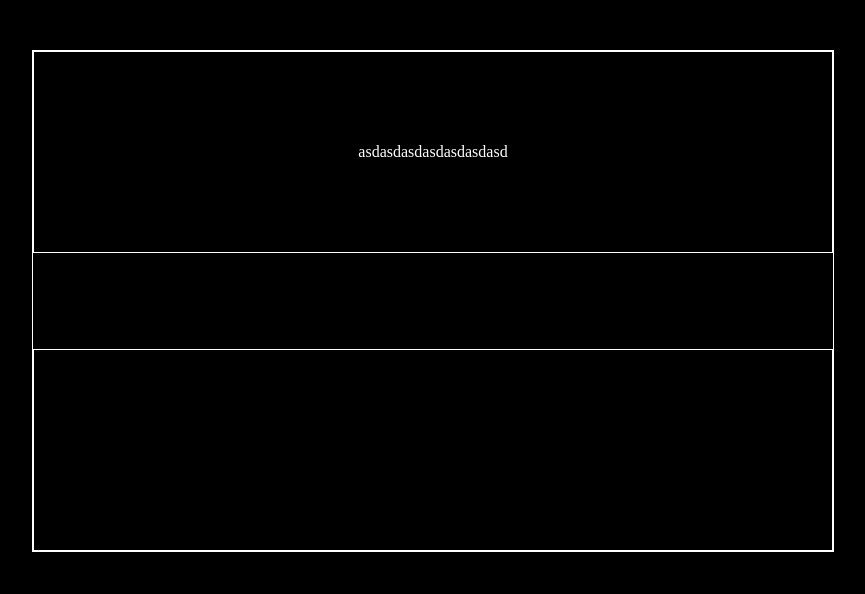
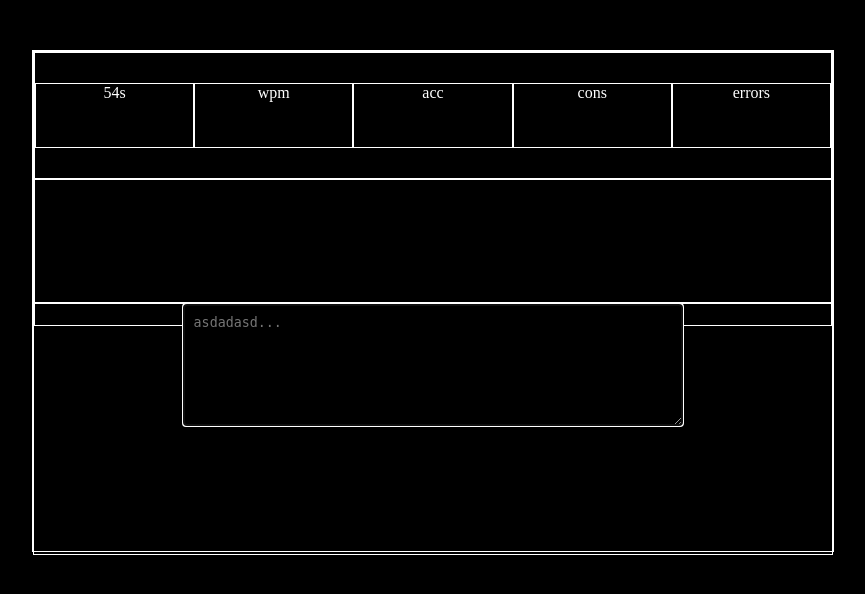
Before and after one commit to ignxrxnt0330/asd, a PHP site: page / in a window 1280 px wide. Shown: the part 26-620 px from the top of the page, without its empty margins (207-1072 px from the left). Run offline with PHP 8.4, Linux system fonts and the light colour scheme; some web fonts are replaced.

Commit message:
The main structure of the typing game is finished, with some flaws that will be fixed as soon as possible. Also got more ideas for the main app

```diff
--- a/typing game/index.css
+++ b/typing game/index.css
@@ -16,26 +16,94 @@ header{
     text-align:center;
 }
 
-div{
-    border:white 1px solid;
-}
-
-#game{
+.game{
     height:500px;
     width:800px;
     margin-top:50px;
     display:flex;
     flex-wrap:wrap;
-    align-content: space-between;
+    border:white 1px solid;
 }
 
-#game div{
+.game div{
     width:100%;
-    height:40%;
-    display: grid;
-    place-items: center;
+    height:50%;
+    border:white 1px solid;
+    display:flex;
+    flex-wrap:wrap;
+    justify-content:center;
 }
 
-#text{
+.text{
+    line-height:110px;
+}
 
+.info{
+    align-items: center;
+    display: flex;
+    flex-wrap:wrap;
 }
+
+.info div{
+    flex:1;
+}
+
+.textarea{
+    display: flex;
+    flex-wrap:wrap;
+}
+
+textarea{
+    background-color:black;
+    color:white;
+    width:60%;
+    height:40%;
+    padding:10px;
+}
+
+.nextChar{
+    text-decoration:underline;
+}
+
+.incorrect_char {
+    color: red;
+    text-decoration: underline;
+}
+
+.correct_char {
+    color: limegreen;
+}
+
+@keyframes scroll-left {
+    from {
+      transform: translateX(0%);
+    }
+    to {
+      transform: translateX(-100%);
+    }
+}
+
+@keyframes scroll-right {
+    from {
+      transform: translateX(0%);
+    }
+    to {
+      transform: translateX(-100%);
+    }
+}
+
+.quote{
+    padding:10px;
+    width:fit-content;
+    min-width: 97%;
+    overflow: hidden;
+    white-space: nowrap;
+}
+
+.scrollLeft{
+    animation: scroll-left 0.1s linear ;
+}
+
+.scrollRight{
+    animation: scroll-right 0.1s linear ;
+}
--- a/typing game/index.html
+++ b/typing game/index.html
@@ -13,13 +13,36 @@
             Typing game
         </header>
 
-        <div id="game">
-            <div id="text">
-                asdasdasdasdasdasdasd
+        <div class="game">
+            <div class="arriba">
+                <div class="info">
+                    <div class="time_left">
+                        60s
+                    </div>
+                    <div class="wpm">
+                        wpm
+                    </div>
+                    <div class="acc">
+                        acc
+                    </div>
+                    <div class="cons">
+                        cons
+                    </div>
+                    <div class="ecount">
+                        errors
+                    </div>
+                </div>
+                <div class="quote">
+                </div>
             </div>
-            <div id="input_area">
+            <div class="abajo">
+                <textarea class="input_area" autofocus placeholder="asdadasd..."
+                oninput="processCurrentText()"
+                onfocus="startGame()"></textarea>
+            </div>
+            <!--- hacer botones-->
+        </div>
 
-            </div>
-        </div>
+    <script src="index.js" defer></script>
     </body>
 </html>
--- a/typing game/index.js
+++ b/typing game/index.js
@@ -0,0 +1,204 @@
+// variables
+// hacer en un futuro que se puedan ajustar los datos
+let time = 60;
+let uptime = 0;
+let time_left;
+let timer = null;
+let acc = 0;    //accuracy
+let acc_text = document.querySelector(".acc");
+let cons = 0;   //consistency
+let ecount = 0; //error count
+let charsTyped = 0;
+let charsTypedQuote = 0;
+let currQuote;
+let quote = "";
+let error_text = "";
+let total_errors = 0;
+let curr_input = 0;
+let curr_input_array = 0;
+let quote_words = quote.split(' ').length;
+let words = 0;
+let wpm = words/uptime;
+
+// let acc_text = document.querySelector(".curr_accuracy");
+// let error_text = document.querySelector(".curr_errors");
+// let cpm_text = document.querySelector(".curr_cpm");
+let wpm_text = document.querySelector(".wpm");
+let quote_text = document.querySelector(".quote");
+let input_area = document.querySelector(".input_area");
+// let restart_btn = document.querySelector(".restart_btn");
+// et cpm_group = document.querySelector(".cpm");
+// let wpm_group = document.querySelector(".wpm");
+// let error_group = document.querySelector(".errors");
+// let accuracy_group = document.querySelector(".accuracy");
+let time_left_text = document.querySelector(".time_left");
+
+// event listener para el exc
+input_area.addEventListener('keydown', (event) => {
+    if (event.key === 'Escape') {
+        reset();
+    }
+});
+
+// event listener
+input_area.addEventListener('keydown', (event) => {
+    if (event.key === 'Delete') {
+        charsTypedQuote--;
+        total_errors++;
+        charsTyped--;
+    }
+});
+
+function reset() {
+    uptime = 0;
+    time_left = time;
+    ecount = 0;
+    total_errors=0;
+    charsTyped = 0;
+    // input_area.disabled = false;
+
+    input_area.value = "";
+
+    //reinicia las quotes
+    reiniciarQuote();
+}
+
+const url = "https://api.quotable.io/random"
+function randomQuote() {
+    return fetch(url) // hace fetch the la quote
+
+    //pilla los datos que vienen en tablas json y los ordena
+    .then(response => response.json())
+    .then(data => data.content)
+}
+
+// async function => se ejecuta sin hacer esperar al resto del código, se ejecuta en paralelo al resto
+// await => va con la async function y para la ejecución de la función hasta que se ejecute cierto código
+
+
+
+async function nextQuote(){
+    quote = await randomQuote();
+    console.log(quote);
+    quote_text.value = quote;
+    quote.split('').forEach(char => {
+    const charSpan = document.createElement('span'); //crea un span para cada letra
+
+    if (char === ' ') { //comprueba que el char sea un espacio, y en ese caso crea un span con un espacio
+    charSpan.innerHTML = '&nbsp;'; // espacio
+    }
+    else{
+        charSpan.innerText = char ; // hace que el texto del spans sea la letra
+    }
+        quote_text.appendChild(charSpan); //
+    })
+    input_area.value = null; // borra el texto cuando se completa
+}
+
+function reiniciarQuote(){
+    quote_text.innerText="";
+    randomQuote();
+    nextQuote();
+}
+
+function comprobarTextoAcabado(){
+    if(input_area.value.length==quote.length){
+        reiniciarQuote();
+    }
+}
+
+function updateTimer(){
+    if(time_left>0){
+        time_left--;
+        uptime++;
+        time_left_text.innerText = time_left +"s";
+    }
+    else
+        finishGame();
+}
+
+function updateWPM(){
+    wpm = Math.round((((charsTyped / 5) / uptime) * 60))
+    wpm_text.innerText = wpm +"wpm";
+}
+
+function updateAcc(){
+    let correctCharacters = (charsTyped - (total_errors + ecount));
+    acc = ((correctCharacters / charsTyped) * 100);
+    acc_text.innerText = Math.round(acc)+"%";
+}
+
+function startGame (){
+    reset();
+    clearInterval(timer);
+    timer = setInterval(updateTimer, 1000);
+}
+
+function finishGame(){
+    clearInterval(timer);
+    input_area.value="";
+}
+
+
+
+function processCurrentText() {
+    console.log(total_errors)
+updateWPM();
+updateAcc();
+// pilla el texto y lo divide, con el split(''), que divide todo el string por chars
+curr_input = input_area.value;
+curr_input_array = curr_input.split('');
+
+// increment total characters typed
+charsTypedQuote++;
+charsTyped++;
+ecount=0;
+comprobarTextoAcabado()
+
+quoteSpanArray = quote_text.querySelectorAll('span');
+quoteSpanArray.forEach((char, index) => {
+	let typedChar = curr_input_array[index]
+
+
+
+    if(curr_input_array[index]!=" "){
+        // character not currently typed
+	if (typedChar == null) {
+	char.classList.remove('correct_char');
+	char.classList.remove('incorrect_char');
+
+	// char correcto, añade los spans a la clase correct_char
+	} else if (typedChar === char.innerText) {
+	char.classList.add('correct_char');
+	char.classList.remove('incorrect_char');
+
+	// char incorrecto, añade los spans a la clase incorrect_char
+	} else{
+	char.classList.add('incorrect_char');
+	char.classList.remove('correct_char');
+	// increment number of errors
+    bien = false;
+	ecount++;
+    }
+}
+});
+
+// display the number of errors
+
+// update accuracy text
+
+
+// if current text is completely typed
+// irrespective of errors
+if (curr_input.length == quote.length) {
+    words+=quote_words;
+	updateQuote();
+    nextQuote();
+
+	// update total errors
+	total_errors += ecount;
+
+	// clear the input area
+	input_area.value = "";
+
+}}
```
